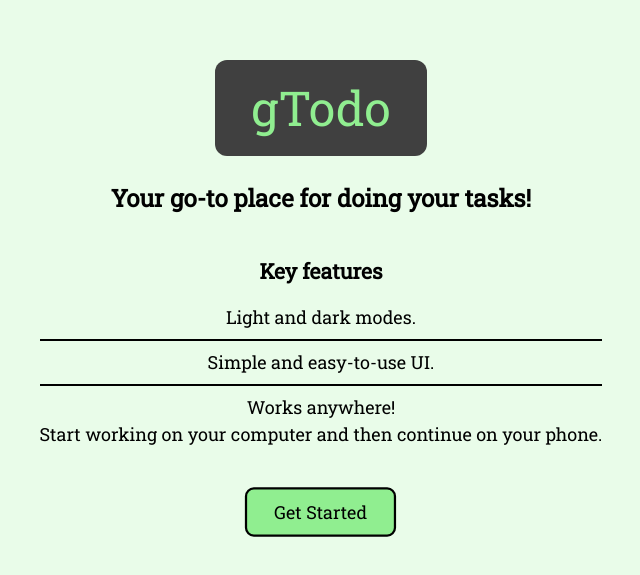
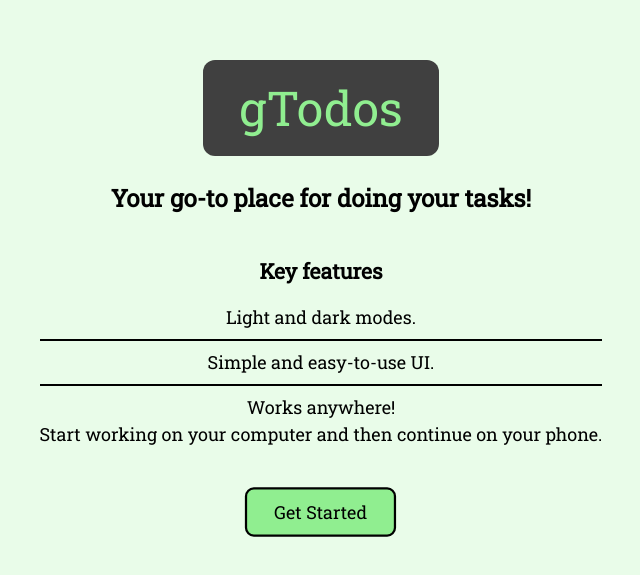
Before and after one commit to chinmayghule/todo-app-client, a React (Vite) app: page / in a window 1280 px wide. Shown: the part 103-678 px from the top of the page, without its empty margins (319-959 px from the left). Built offline with nearby package versions, Linux system fonts and the light colour scheme; no server answers.

Commit message:
Fixed typo error in gTodos logo on homepage.

```diff
--- a/src/pages/Homepage.jsx
+++ b/src/pages/Homepage.jsx
@@ -41,7 +41,7 @@ function Homepage() {
 
   return (
     <section className="homepage-wrapper">
-      <span className="homepage-banner">gTodo</span>
+      <span className="homepage-banner">gTodos</span>
       <h2 className="homepage-banner-subtext">
         Your go-to place for doing your tasks!
       </h2>
```
